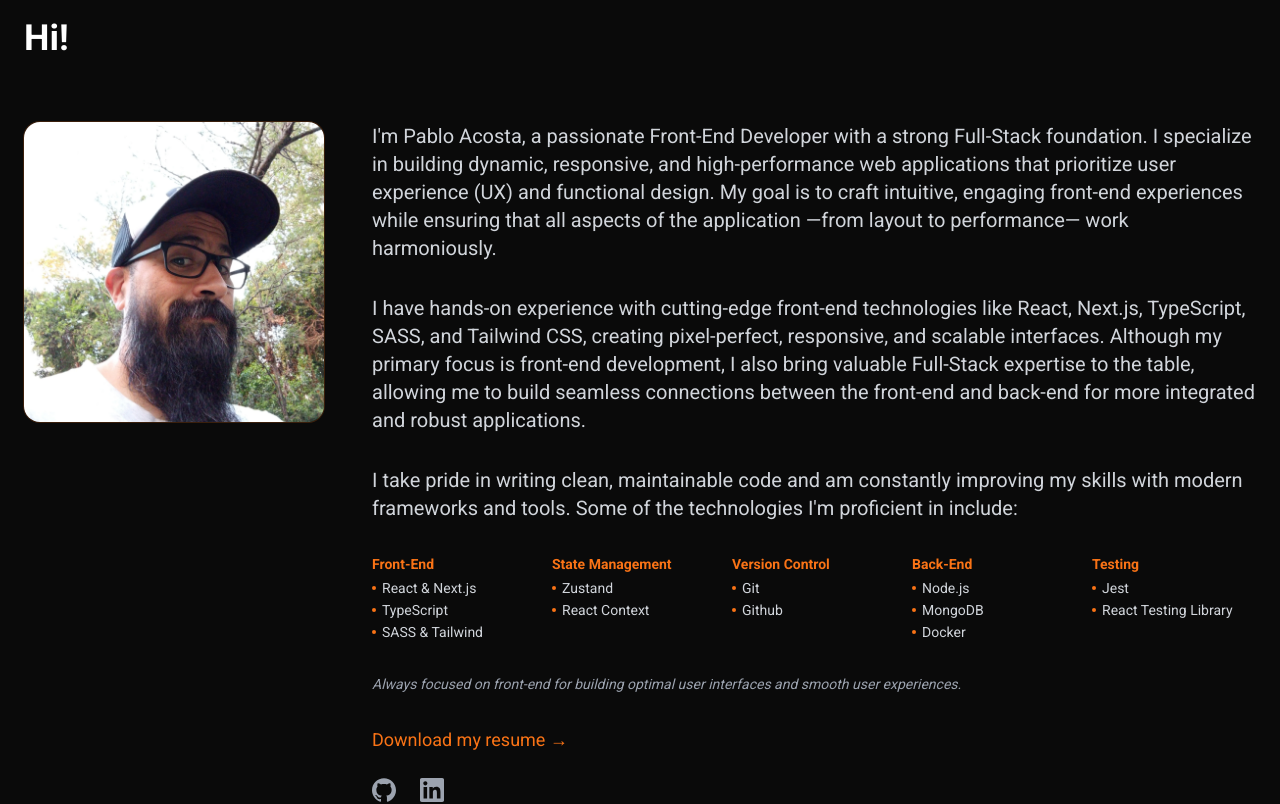
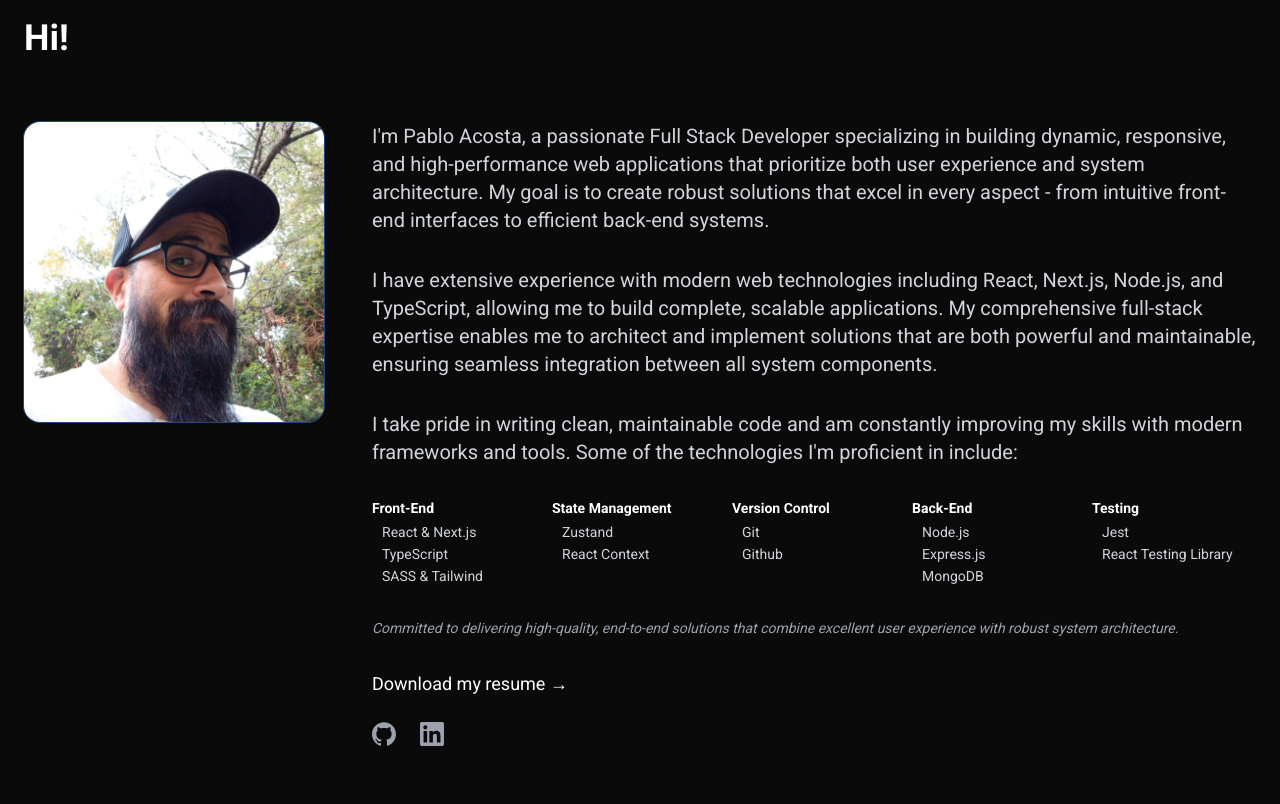
Before and after one commit to pablojacosta/pablo-acosta-portfolio, a Next.js app: page / in a window 1280 px wide. Shown: the part 560-1364 px from the top of the page. Built offline with nearby package versions, Linux system fonts and the light colour scheme.

Commit message:
refactor: update content and skills description

```diff
--- a/app/components/About.tsx
+++ b/app/components/About.tsx
@@ -1,16 +1,12 @@
 import Image from 'next/image';
 import Link from 'next/link';
-
-interface IconProps extends React.SVGProps<SVGSVGElement> {
-  className?: string;
-}
 
 export const About = () => {
   return (
     <section className="px-6 py-24 max-w-7xl mx-auto">
       <h2 className="text-4xl font-bold mb-16">Hi!</h2>
       <div className="grid md:grid-cols-[300px,1fr] gap-12">
-        <div className="relative w-full aspect-square md:aspect-auto md:h-[300px] rounded-2xl overflow-hidden bg-orange-800/20 ring-1 ring-orange-500/20">
+        <div className="relative w-full aspect-square md:aspect-auto md:h-[300px] rounded-2xl overflow-hidden bg-primary/20 ring-1 ring-primary/20">
           <Image
             src="/images/selfie.webp"
             alt="Profile photo"
@@ -21,22 +17,19 @@ export const About = () => {
         </div>
         <div className="space-y-8">
           <p className="text-xl text-gray-300">
-            I'm Pablo Acosta, a passionate Front-End Developer with a strong
-            Full-Stack foundation. I specialize in building dynamic, responsive,
-            and high-performance web applications that prioritize user
-            experience (UX) and functional design. My goal is to craft
-            intuitive, engaging front-end experiences while ensuring that all
-            aspects of the application —from layout to performance— work
-            harmoniously.
+            I'm Pablo Acosta, a passionate Full Stack Developer specializing in
+            building dynamic, responsive, and high-performance web applications
+            that prioritize both user experience and system architecture. My
+            goal is to create robust solutions that excel in every aspect - from
+            intuitive front-end interfaces to efficient back-end systems.
           </p>
           <p className="text-xl text-gray-300">
-            I have hands-on experience with cutting-edge front-end technologies
-            like React, Next.js, TypeScript, SASS, and Tailwind CSS, creating
-            pixel-perfect, responsive, and scalable interfaces. Although my
-            primary focus is front-end development, I also bring valuable
-            Full-Stack expertise to the table, allowing me to build seamless
-            connections between the front-end and back-end for more integrated
-            and robust applications.
+            I have extensive experience with modern web technologies including
+            React, Next.js, Node.js, and TypeScript, allowing me to build
+            complete, scalable applications. My comprehensive full-stack
+            expertise enables me to architect and implement solutions that are
+            both powerful and maintainable, ensuring seamless integration
+            between all system components.
           </p>
           <p className="text-xl text-gray-300">
             I take pride in writing clean, maintainable code and am constantly
@@ -45,109 +38,109 @@ export const About = () => {
           </p>
           <div className="grid grid-cols-2 md:grid-cols-5 gap-4">
             <div>
-              <h3 className="text-sm font-semibold text-orange-500 mb-1">
+              <h3 className="text-sm font-semibold text-primary mb-1">
                 Front-End
               </h3>
               <ul className="space-y-0.5 text-sm text-gray-300">
                 <li className="flex items-center gap-1.5">
-                  <span className="h-1 w-1 rounded-full bg-orange-500" />
+                  <span className="h-1 w-1 rounded-full bg-primary" />
                   React & Next.js
                 </li>
                 <li className="flex items-center gap-1.5">
-                  <span className="h-1 w-1 rounded-full bg-orange-500" />
+                  <span className="h-1 w-1 rounded-full bg-primary" />
                   TypeScript
                 </li>
                 <li className="flex items-center gap-1.5">
-                  <span className="h-1 w-1 rounded-full bg-orange-500" />
+                  <span className="h-1 w-1 rounded-full bg-primary" />
                   SASS & Tailwind
                 </li>
               </ul>
             </div>
 
             <div>
-              <h3 className="text-sm font-semibold text-orange-500 mb-1">
+              <h3 className="text-sm font-semibold text-primary mb-1">
                 State Management
               </h3>
               <ul className="space-y-0.5 text-sm text-gray-300">
                 <li className="flex items-center gap-1.5">
-                  <span className="h-1 w-1 rounded-full bg-orange-500" />
+                  <span className="h-1 w-1 rounded-full bg-primary" />
                   Zustand
                 </li>
                 <li className="flex items-center gap-1.5">
-                  <span className="h-1 w-1 rounded-full bg-orange-500" />
+                  <span className="h-1 w-1 rounded-full bg-primary" />
                   React Context
                 </li>
               </ul>
             </div>
 
             <div>
-              <h3 className="text-sm font-semibold text-orange-500 mb-1">
+              <h3 className="text-sm font-semibold text-primary mb-1">
                 Version Control
               </h3>
               <ul className="space-y-0.5 text-sm text-gray-300">
                 <li className="flex items-center gap-1.5">
-                  <span className="h-1 w-1 rounded-full bg-orange-500" />
+                  <span className="h-1 w-1 rounded-full bg-primary" />
                   Git
                 </li>
                 <li className="flex items-center gap-1.5">
-                  <span className="h-1 w-1 rounded-full bg-orange-500" />
+                  <span className="h-1 w-1 rounded-full bg-primary" />
                   Github
                 </li>
               </ul>
             </div>
 
             <div>
-              <h3 className="text-sm font-semibold text-orange-500 mb-1">
+              <h3 className="text-sm font-semibold text-primary mb-1">
                 Back-End
               </h3>
               <ul className="space-y-0.5 text-sm text-gray-300">
                 <li className="flex items-center gap-1.5">
-                  <span className="h-1 w-1 rounded-full bg-orange-500" />
+                  <span className="h-1 w-1 rounded-full bg-primary" />
                   Node.js
                 </li>
                 <li className="flex items-center gap-1.5">
-                  <span className="h-1 w-1 rounded-full bg-orange-500" />
-                  MongoDB
+                  <span className="h-1 w-1 rounded-full bg-primary" />
+                  Express.js
                 </li>
                 <li className="flex items-center gap-1.5">
-                  <span className="h-1 w-1 rounded-full bg-orange-500" />
-                  Docker
+                  <span className="h-1 w-1 rounded-full bg-primary" />
+                  MongoDB
                 </li>
               </ul>
             </div>
 
             <div>
-              <h3 className="text-sm font-semibold text-orange-500 mb-1">
+              <h3 className="text-sm font-semibold text-primary mb-1">
                 Testing
               </h3>
               <ul className="space-y-0.5 text-sm text-gray-300">
                 <li className="flex items-center gap-1.5">
-                  <span className="h-1 w-1 rounded-full bg-orange-500" />
+                  <span className="h-1 w-1 rounded-full bg-primary" />
                   Jest
                 </li>
                 <li className="flex items-center gap-1.5">
-                  <span className="h-1 w-1 rounded-full bg-orange-500" />
+                  <span className="h-1 w-1 rounded-full bg-primary" />
                   React Testing Library
                 </li>
               </ul>
             </div>
           </div>
           <p className="text-sm text-gray-400 italic">
-            Always focused on front-end for building optimal user interfaces and
-            smooth user experiences.
+            Committed to delivering high-quality, end-to-end solutions that
+            combine excellent user experience with robust system architecture.
           </p>
           <div className="space-y-6">
             <a
               href="/pablo-jesus-acosta-resume.pdf"
               download
-              className="inline-flex items-center text-orange-500 hover:text-orange-400 transition-colors text-lg"
+              className="inline-flex items-center text-primary hover:text-primary/80 transition-colors text-lg"
             >
               Download my resume →
             </a>
             <div className="flex gap-6">
               <Link
                 href="https://github.com/pablojacosta"
-                className="text-gray-400 hover:text-orange-500 transition-colors"
+                className="text-gray-400 hover:text-primary transition-colors"
               >
                 <span className="sr-only">GitHub</span>
                 <svg
@@ -160,7 +153,7 @@ export const About = () => {
               </Link>
               <Link
                 href="https://www.linkedin.com/in/pablo-j-acosta"
-                className="text-gray-400 hover:text-orange-500 transition-colors"
+                className="text-gray-400 hover:text-primary transition-colors"
               >
                 <span className="sr-only">LinkedIn</span>
                 <svg
--- a/app/layout.tsx
+++ b/app/layout.tsx
@@ -13,10 +13,10 @@ const roboto = Roboto({
 export const metadata: Metadata = {
   title: {
     template: '%s | Pablo Jesus Acosta',
-    default: 'Pablo Jesus Acosta | Frontend Web Developer',
+    default: 'Pablo Jesus Acosta | Full Stack Developer',
   },
   description:
-    'Frontend Web Developer specializing in React, Next.js, and modern web technologies.',
+    'Full Stack Developer specializing in modern web technologies, with expertise in both front-end and back-end development.',
   icons: {
     icon: [
       {
--- a/app/pages/About.tsx
+++ b/app/pages/About.tsx
@@ -18,11 +18,12 @@ export const About = () => {
           <div className="space-y-6">
             <h1 className="text-4xl font-bold">About Me</h1>
             <p className="text-xl text-gray-300">
-              As a passionate and dynamic Front-End Developer, I specialize in
-              building user-centric web applications with modern technologies
-              like React, Next.js, and TypeScript. With a strong foundation in
-              HTML, CSS, and JavaScript, I focus on creating seamless and
-              intuitive user experiences that engage and empower users.
+              As a passionate and versatile Full Stack Developer, I specialize
+              in building comprehensive web applications with modern
+              technologies like React, Next.js, Node.js, and TypeScript. With a
+              strong foundation in both front-end and back-end development, I
+              focus on creating seamless, scalable, and performant solutions
+              that deliver exceptional user experiences.
             </p>
           </div>
         </div>
@@ -36,8 +37,8 @@ export const About = () => {
             applications, working closely with cross-functional teams to deliver
             high-quality, scalable solutions. My experience spans across various
             industries, including blockchain, where I've integrated Web3
-            technologies and smart contracts into dApps, but my primary focus
-            now is on delivering exceptional front-end solutions.
+            technologies and smart contracts into dApps, showcasing my ability
+            to work with both client-side and server-side technologies.
           </p>
         </div>
 
@@ -46,10 +47,10 @@ export const About = () => {
           <h2 className="text-2xl font-semibold text-primary">Philosophy</h2>
           <p className="text-lg text-gray-300">
             I'm always looking to push the boundaries of what's possible with
-            front-end development and to stay ahead of trends in the industry.
-            Whether it's crafting pixel-perfect UIs, optimizing performance, or
-            ensuring the highest standards of accessibility, I strive to create
-            web applications that are both beautiful and functional.
+            full-stack development and to stay ahead of trends in the industry.
+            Whether it's crafting pixel-perfect UIs, or optimizing API
+            performance, I strive to create web applications that are both
+            powerful and user-friendly.
           </p>
         </div>
 
@@ -62,31 +63,30 @@ export const About = () => {
             <li className="flex items-start gap-3 p-4 rounded-lg bg-primary/10 ring-1 ring-primary/10">
               <span className="h-1.5 w-2 rounded-full bg-primary mt-2" />
               <span className="text-gray-300">
-                Expertise in modern JavaScript frameworks, particularly React
-                and Next.js
+                Full-stack expertise with modern technologies including React,
+                Next.js, Node.js, and TypeScript
               </span>
             </li>
             <li className="flex items-start gap-3 p-4 rounded-lg bg-primary/10 ring-1 ring-primary/10">
               <span className="h-1.5 w-4 rounded-full bg-primary mt-2" />
               <span className="text-gray-300">
-                Strong understanding of front-end principles, including
-                responsive design, performance optimization, and cross-browser
-                compatibility
+                Strong understanding of system architecture, including API
+                design, and scalable infrastructure
               </span>
             </li>
             <li className="flex items-start gap-3 p-4 rounded-lg bg-primary/10 ring-1 ring-primary/10">
               <span className="h-1.5 w-4 rounded-full bg-primary mt-2" />
               <span className="text-gray-300">
-                A collaborative mindset, having worked in agile teams with
-                designers, back-end developers, and product owners to bring
-                complex projects to life
+                A collaborative mindset, having worked in agile teams to deliver
+                end-to-end solutions that meet business and technical
+                requirements
               </span>
             </li>
             <li className="flex items-start gap-3 p-4 rounded-lg bg-primary/10 ring-1 ring-primary/10">
               <span className="h-1.5 w-3 rounded-full bg-primary mt-2" />
               <span className="text-gray-300">
-                A commitment to writing clean, maintainable code and ensuring a
-                positive user experience in every project
+                A commitment to writing clean, maintainable code and building
+                robust, scalable applications from front to back
               </span>
             </li>
           </ul>
@@ -96,9 +96,9 @@ export const About = () => {
         <div className="space-y-6">
           <h2 className="text-2xl font-semibold text-primary">Let's Connect</h2>
           <p className="text-lg text-gray-300">
-            I'm currently seeking opportunities to apply my front-end expertise
+            I'm currently seeking opportunities to apply my full-stack expertise
             in a challenging, growth-oriented role where I can continue to
-            refine my skills and contribute to building amazing web
+            refine my skills and contribute to building robust and scalable web
             applications. Let's connect and see how I can help bring your next
             web project to life!
           </p>
```
